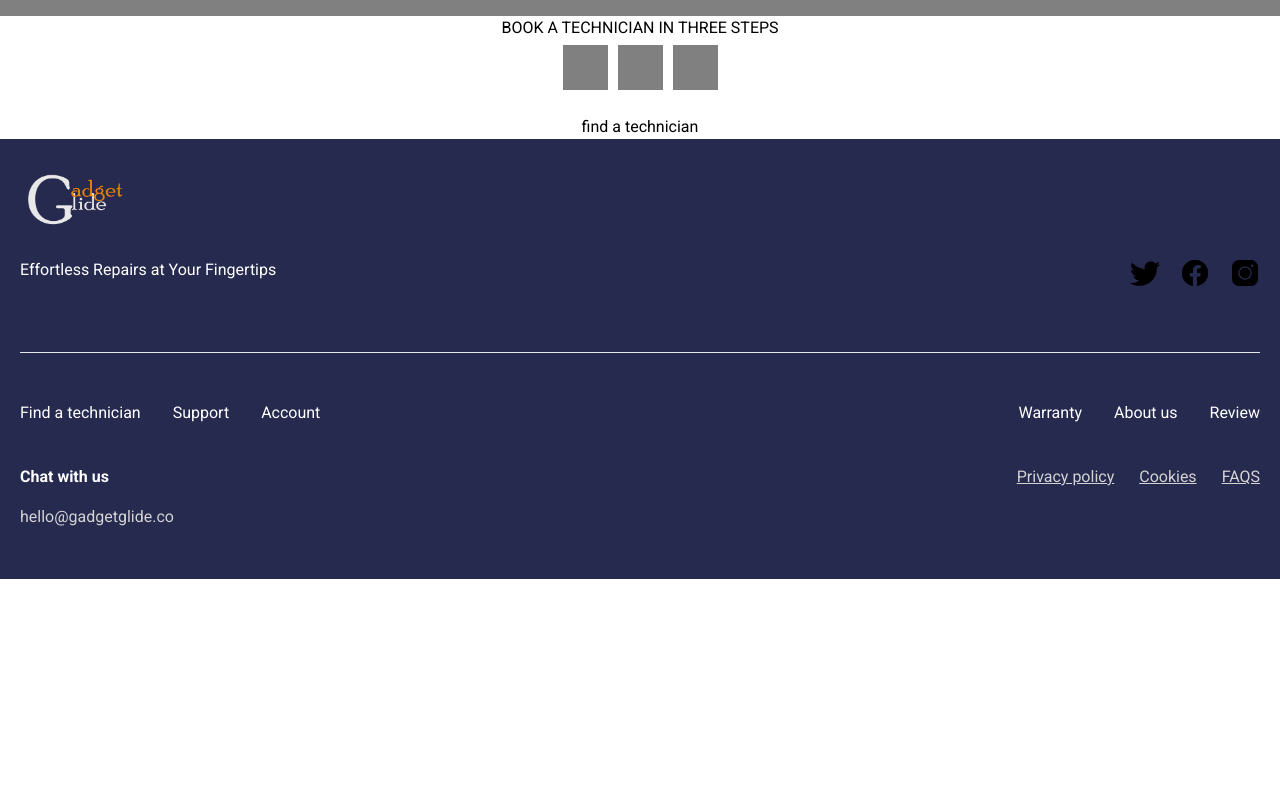
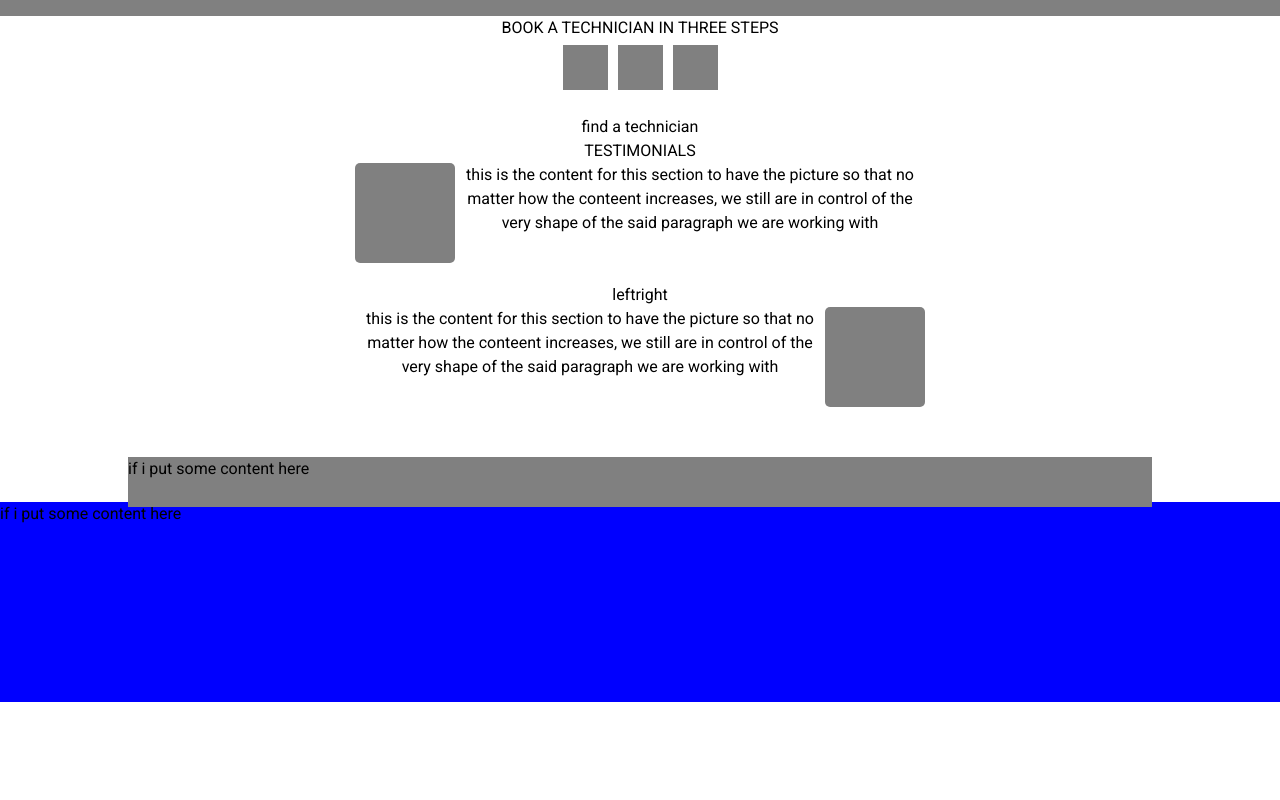
Before and after one commit to TM-Simeon/Phone-repair-app, a React (Create React App) app in the folder phone-repair/: page / in a window 1280 px wide. Shown: the part 380-1180 px from the top of the page. Before the commit the page ends 959 px from the top, so only its background shows below. Built offline with nearby package versions, Linux system fonts and the light colour scheme.

Commit message:
home page

```diff
--- a/phone-repair/src/App.js
+++ b/phone-repair/src/App.js
@@ -1,6 +1,6 @@
 import React from 'react';
 import { BrowserRouter as Router, Routes, Route } from 'react-router-dom';
-import Header from './components/Header';
+import Header from './components/header';
 import Footer from './components/footer';
 import Home from './components/home';
 import Technician from './components/technician';
--- a/phone-repair/src/components/find-a-technician/input/Input.js
+++ b/phone-repair/src/components/find-a-technician/input/Input.js
@@ -1,4 +1,4 @@
-import React, { useState } from 'react';
+import React from 'react';
 const Input = ({
   inputType,
   inputName,
--- a/phone-repair/src/components/home.css
+++ b/phone-repair/src/components/home.css
@@ -24,6 +24,52 @@
 	vertical-align: top;
 	margin: 5px;
 }
+.testimonials {
+	text-align: center;
+}
+.testimonial_picture{
+	display: inline-block;
+	min-width: 100px;
+	max-width: 450px;
+	min-height: 100px;
+	background: grey;
+	vertical-align: middle;
+	border-radius: 5px;
+}
+.testimonial_picture2{
+	display: inline-block;
+	min-width: 100px;
+	max-width: 450px;
+	min-height: 100px;
+	vertical-align: middle;
+	margin:0px  10px 0px 10px;
+}
+
 #find_button {
 	margin-top: 20px;
 }
+
+.section {
+	position: relative;
+	min-height: 300px;
+	align-items: center;
+	justify-content: center;
+	margin-bottom: 50px;
+	margin-top: 50px;
+}
+
+#container {
+	position: absolute;
+	min-height: 50px;
+	background: grey;
+	width: 80%;
+	z-index: 2;
+	margin-left: 10%;
+}
+#container2 {
+	position: absolute;
+	min-height: 200px;
+	background: blue;
+	width: 100%;
+	margin-top: 45px;
+}
--- a/phone-repair/src/components/home.js
+++ b/phone-repair/src/components/home.js
@@ -25,6 +25,44 @@ const Home = () => {
 				</div>
 				<button id="find_button">find a technician</button>
 			</div>
+			<div className="testimonials">
+				<h1 id="testimonials">TESTIMONIALS</h1>
+				<div id="testimonials">
+					<span className="testimonial_picture"></span>
+					<span className="testimonial_picture2">
+					<p id="testimonial_p">this is the content for this section to have the picture so
+					that no matter how the conteent increases, we still are in control of the very shape
+					of the said paragraph we are working with</p>
+					</span>
+				</div>
+				<div>
+				<button id="find_button">left</button>
+				<button id="find_button">right</button>
+				</div>
+				<div id="testimonials">
+					<span className="testimonial_picture2">
+					<p id="testimonial_p">this is the content for this section to have the picture so
+					that no matter how the conteent increases, we still are in control of the very shape
+					of the said paragraph we are working with</p>
+					</span>
+					<span className="testimonial_picture"></span>
+
+				</div>
+			</div>
+			<div id="wrapper">
+			<div className="section">
+				<div id="container">
+				<p> if i put some content here</p>
+
+				</div>
+				<div id="container2">
+				<p> if i put some content here</p>
+
+				</div>
+
+
+			</div>
+			</div>
 		</div>
 	)
 }
--- a/phone-repair/src/components/singleTechnicianPage/SingleTechnicianPage.js
+++ b/phone-repair/src/components/singleTechnicianPage/SingleTechnicianPage.js
@@ -1,5 +1,5 @@
-import React from 'react';
-import { Link, useParams, useLocation } from 'react-router-dom';
+import React, { useLocation } from 'react';
+// import { Link, useParams, useLocation } from 'react-router-dom';
 
 const SingleTechnicianPage = () => {
   // const { id } = useParams();
```
